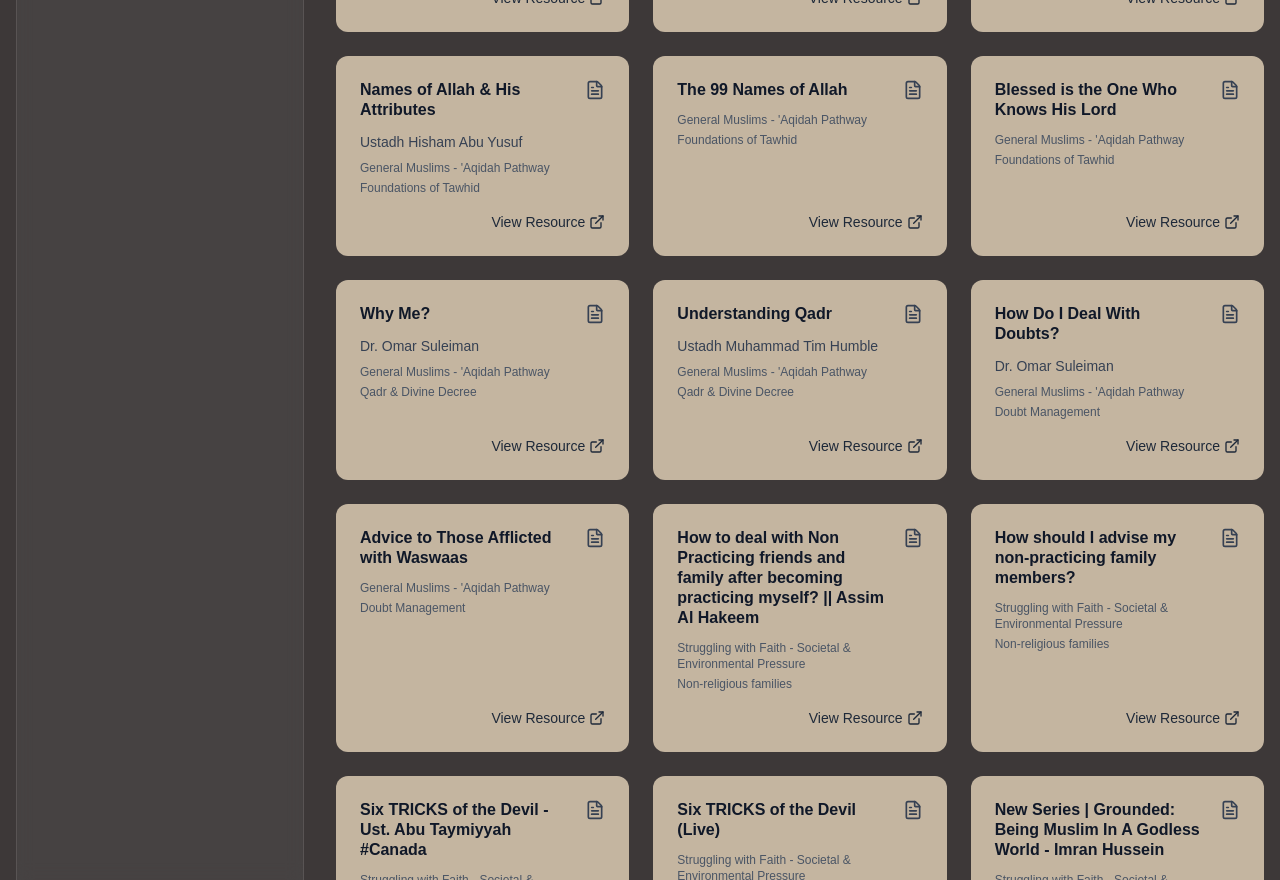
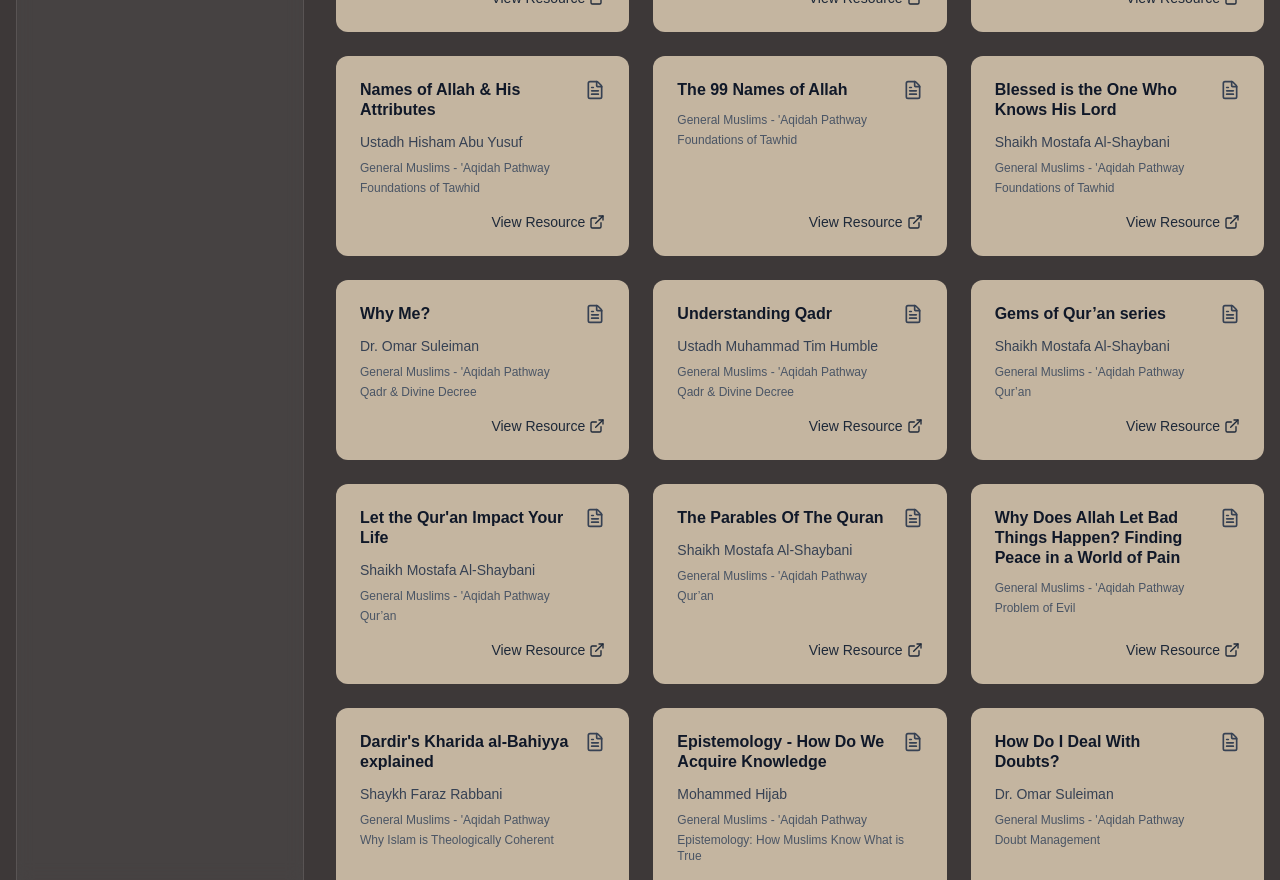
Before and after one commit to AymenS02/dawah-digital-library, a Next.js app: page /browse in a window 1280 px wide. Shown: the part 1920-2800 px from the top of the page. Built offline with nearby package versions, Linux system fonts and the light colour scheme; a web font is replaced by a local one.

Commit message:
added correct  data for  aqidah pathway

```diff
--- a/app/data/muslimResources.js
+++ b/app/data/muslimResources.js
@@ -191,6 +191,7 @@ export const muslimResources = {
               },
               {
                 title: "Blessed is the One Who Knows His Lord",
+                author: "Shaikh Mostafa Al-Shaybani",
                 url: "https://www.youtube.com/watch?v=EVtHwO4GvDo"
               }
             ]
@@ -213,6 +214,59 @@ export const muslimResources = {
           },
 
           {
+            title: "Qur’an",
+            resources: [
+              {
+                title: "Gems of Qur’an series",
+                author: "Shaikh Mostafa Al-Shaybani",
+                url: "https://www.youtube.com/watch?v=WM8zN5e_7X0"
+              },
+              {
+                title: "Let the Qur'an Impact Your Life",
+                author: "Shaikh Mostafa Al-Shaybani",
+                url: "https://www.youtube.com/watch?v=Ntd4ZYw0bwo"
+              },
+              {
+                title: "The Parables Of The Quran",
+                author: "Shaikh Mostafa Al-Shaybani",
+                url: "https://www.youtube.com/live/gFwnVDVGKGg"
+              }
+            ]
+          },
+
+          {
+            title: "Problem of Evil",
+            resources: [
+              {
+                title: "Why Does Allah Let Bad Things Happen? Finding Peace in a World of Pain",
+                url: "https://kunooz-ul-ilm.com/why-does-allah-let-bad-things-happen-finding-peace-in-a-world-of-pain/#google_vignette"
+              },
+            ]
+          },
+
+          {
+            title: "Why Islam is Theologically Coherent",
+            resources: [
+              {
+                title: "Dardir's Kharida al-Bahiyya explained",
+                author: " Shaykh Faraz Rabbani",
+                url: "https://academy.seekersguidance.org/enrol/index.php?id=113"
+              },
+            ]
+          },
+
+          {
+            title: "Epistemology: How Muslims Know What is True",
+            resources: [
+              {
+                title: "Epistemology - How Do We Acquire Knowledge",
+                author: "Mohammed Hijab",
+                url: "https://www.youtube.com/watch?v=H-E5fB1kcEI"
+              },
+            ]
+          },
+
+          {
             title: "Doubt Management",
             resources: [
               {
@@ -221,7 +275,18 @@ export const muslimResources = {
                 url: "https://www.youtube.com/watch?v=v0tVWbiHW1I"
               },
               {
+                title: "Still Doubting What’s About to Come?",
+                author: "Ustadh Abdulrahman Hassan",
+                url: "https://www.youtube.com/watch?v=OxuBR9WY7g8"
+              },
+              {
+                title: "How To Truly Have Tawakkul",
+                author: "Hisham Abu Yusuf",
+                url: "https://www.youtube.com/watch?v=ztZazBAFhJ4"
+              },
+              {
                 title: "Advice to Those Afflicted with Waswaas",
+                author: "Shaykh Sulaymaan ar-Ruhaylee",
                 url: "https://abdurrahman.org/2017/01/22/advice-to-those-afflicted-with-waswaas-whisperings/"
               }
             ]
```
